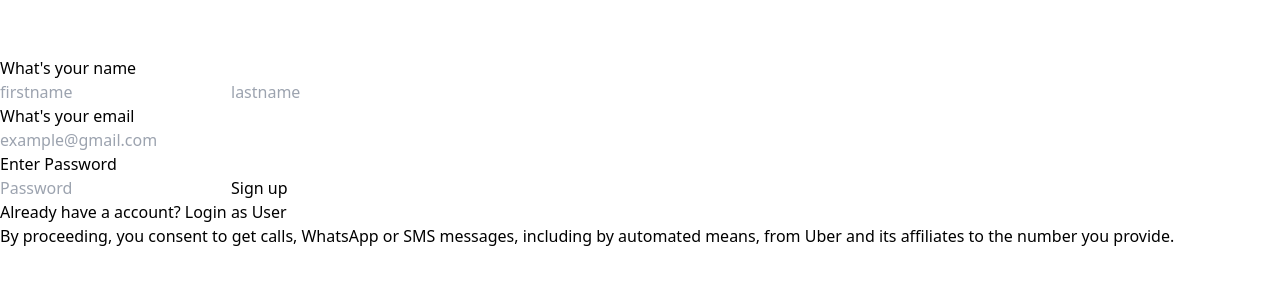
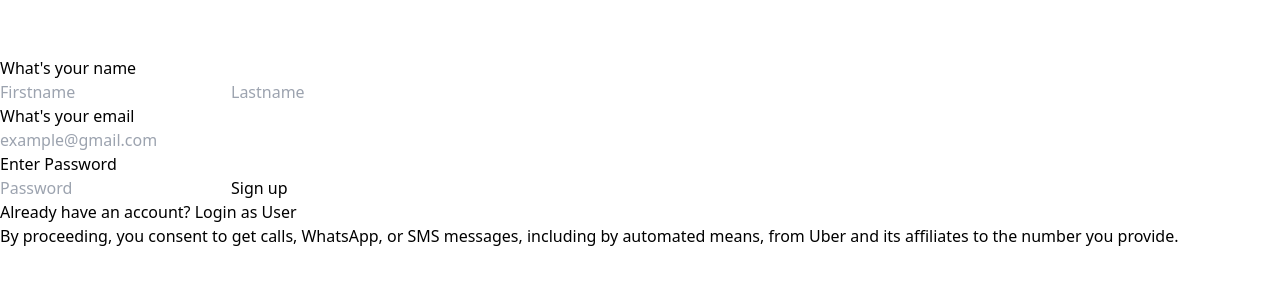
Before and after one commit to ankit0823/onTHEgo, a React (Vite) app in the folder frontend/: page /user-signup in a window 1280 px wide. Shown: the part 444-728 px from the top of the page. Built offline with nearby package versions, Linux system fonts and the light colour scheme; no server answers.

Commit message:
Update UserSignup.jsx

```diff
--- a/frontend/src/pages/UserSignup.jsx
+++ b/frontend/src/pages/UserSignup.jsx
@@ -5,115 +5,157 @@ import { UserDataContext } from '../context/UserContext'
 
 
 const UserSignup = () => {
-
-     const [email, setEmail] = useState('')
-     const [password, setPassword] = useState('')
-     const [firstname, setFirstname] = useState('');
-     const [lastname, setLastname] = useState('');
-     const [userData, setUserData] = useState({});
+  const [email, setEmail] = useState("");
+  const [password, setPassword] = useState("");
+  const [firstname, setFirstname] = useState("");
+  const [lastname, setLastname] = useState("");
+  const [error, setError] = useState(""); // General Error State
+  const [passwordError, setPasswordError] = useState(""); // Password Error State
+  const [loading, setLoading] = useState(false); // Loading State
 
   const navigate = useNavigate();
-     const { user , setUser } = useContext(UserDataContext);
+  const { setUser } = useContext(UserDataContext);
 
+  const validatePassword = (password) => {
+    if (password.length < 6) {
+      setPasswordError("Password must be at least 6 characters.");
+      return false;
+    }
+    setPasswordError("");
+    return true;
+  };
 
   const handleSubmit = async (e) => {
     e.preventDefault();
-            const newUser ={
-                fullname: {
-                        firstname: firstname,
-                        lastname: lastname,
-                    },
-                email: email,
-                password: password
+    setError(""); // Reset errors
+    setLoading(true); // Start loading
 
+    // Validate fields
+    if (!firstname || !lastname || !email || !password) {
+      setError("All fields are required!");
+      setLoading(false);
+      return;
     }
 
-            const response = await axios.post(`${import.meta.env.VITE_BASE_URL}/users/register`, newUser);
+    // Validate Password
+    if (!validatePassword(password)) {
+      setLoading(false);
+      return;
+    }
 
-            if(response.status === 201){
+    const newUser = {
+      fullname: {
+        firstname,
+        lastname,
+      },
+      email,
+      password,
+    };
+
+    try {
+      const response = await axios.post(
+        `${import.meta.env.VITE_BASE_URL}/users/register`,
+        newUser
+      );
+
+      if (response.status === 201) {
         const data = response.data;
         setUser(data.user);
-                localStorage.setItem('token', data.token);
-                navigate('/start');
+        localStorage.setItem("token", data.token);
+        navigate("/start");
+      }
+    } catch (err) {
+      if (err.response) {
+        setError(err.response.data.message || "Signup failed. Try again.");
+      } else {
+        setError("Network error. Please check your connection.");
+      }
     }
 
-            setFirstname('');
-            setLastname('');
-            setEmail('');
-            setPassword('');
-        }
-
-
+    setLoading(false);
+  };
 
   return (
-    <div className='p-7 h-screen flex flex-col justify-between'>
+    <div className="p-7 h-screen flex flex-col justify-between">
       <div>
-    <img className='w-16 mb-10' src="logo.png" />
-    <form onSubmit={(e) => {
-        handleSubmit(e)
-    }} >
-
-        <h3 className='text-lg font-medium mb-2'>What's your name</h3>
-        <div className='flex gap-3 mb-5'>
+        <img className="w-16 mb-10" src="logo.png" alt="Logo" />
+        <form onSubmit={handleSubmit}>
+          <h3 className="text-lg font-medium mb-2">What's your name</h3>
+          <div className="flex gap-3 mb-5">
             <input
-        className='bg-[#eeeeee] w-1/2 rounded px-4 py-2 text-lg placeholder:text-base'
+              className="bg-[#eeeeee] w-1/2 rounded px-4 py-2 text-lg placeholder:text-base"
               type="text"
-        placeholder="firstname"
+              placeholder="Firstname"
               value={firstname}
-        onChange={(e) => {setFirstname(e.target.value)}}
+              onChange={(e) => setFirstname(e.target.value)}
             />
 
             <input
-        className='bg-[#eeeeee] w-1/2 rounded px-4 py-2 text-lg placeholder:text-base'
+              className="bg-[#eeeeee] w-1/2 rounded px-4 py-2 text-lg placeholder:text-base"
               type="text"
-        placeholder="lastname"
+              placeholder="Lastname"
               value={lastname}
-        onChange={ (e) => {
-            setLastname(e.target.value)
-        }}
+              onChange={(e) => setLastname(e.target.value)}
             />
           </div>
 
-
-        <h3 className='text-lg font-medium mb-2'>What's your email</h3>
+          <h3 className="text-lg font-medium mb-2">What's your email</h3>
           <input
             required
             value={email}
-        onChange={(e) => {
-            setEmail(e.target.value)
-        }}
-        className='bg-[#eeeeee] rounded px-4 py-2 w-full text-lg placeholder:text-base'
-        type="text"
-        placeholder="example@gmail.com" />
+            onChange={(e) => setEmail(e.target.value)}
+            className="bg-[#eeeeee] rounded px-4 py-2 w-full text-lg placeholder:text-base"
+            type="email"
+            placeholder="example@gmail.com"
+          />
 
-        <h3 className='text-lg font-medium mb-2 mt-4'>Enter Password</h3>
+          <h3 className="text-lg font-medium mb-2 mt-4">Enter Password</h3>
           <input
             required
             value={password}
             onChange={(e) => {
-            setPassword(e.target.value)
+              setPassword(e.target.value);
+              validatePassword(e.target.value);
             }}
-        className='bg-[#eeeeee] mb-3 rounded px-4 py-2 w-full text-lg placeholder:text-base'
-        type="password" placeholder="Password" />
+            className="bg-[#eeeeee] mb-3 rounded px-4 py-2 w-full text-lg placeholder:text-base"
+            type="password"
+            placeholder="Password"
+          />
+
+          {/* Password Error Message */}
+          {passwordError && <p className="text-red-500 text-sm mb-3">{passwordError}</p>}
+
+          {/* General Error Message */}
+          {error && <p className="text-red-500 text-sm mb-3">{error}</p>}
 
           <button
-        className='w-full px-4 py-2 rounded bg-[#c44e1d] font-semibold text-xl mb-3 text-white'>Sign up</button>
-
+            type="submit"
+            disabled={loading}
+            className={`w-full px-4 py-2 rounded font-semibold text-xl mb-3 text-white ${
+              loading ? "bg-gray-400 cursor-not-allowed" : "bg-[#c44e1d]"
+            }`}
+          >
+            {loading ? "Signing up..." : "Sign up"}
+          </button>
         </form>
 
-    <p className='text-center mt-2'>
-            Already have a account? <Link to='/user-login' className='text-blue-600'>Login as User</Link>
+        <p className="text-center mt-2">
+          Already have an account?{" "}
+          <Link to="/user-login" className="text-blue-600">
+            Login as User
+          </Link>
         </p>
-
       </div>
 
       <div>
-        <p className='text-[10px] leading-tight'>  By proceeding, you consent to get calls, WhatsApp or SMS
-            messages, including by automated means, from Uber and its affiliates to the number you provide.</p>
-
+        <p className="text-[10px] leading-tight">
+          By proceeding, you consent to get calls, WhatsApp, or SMS messages,
+          including by automated means, from Uber and its affiliates to the
+          number you provide.
+        </p>
       </div>
     </div>
-  )
-}
+  );
+};
 
-export default UserSignup
+export default UserSignup;
```
Lines whose indentation alone changed are shown as unchanged.
